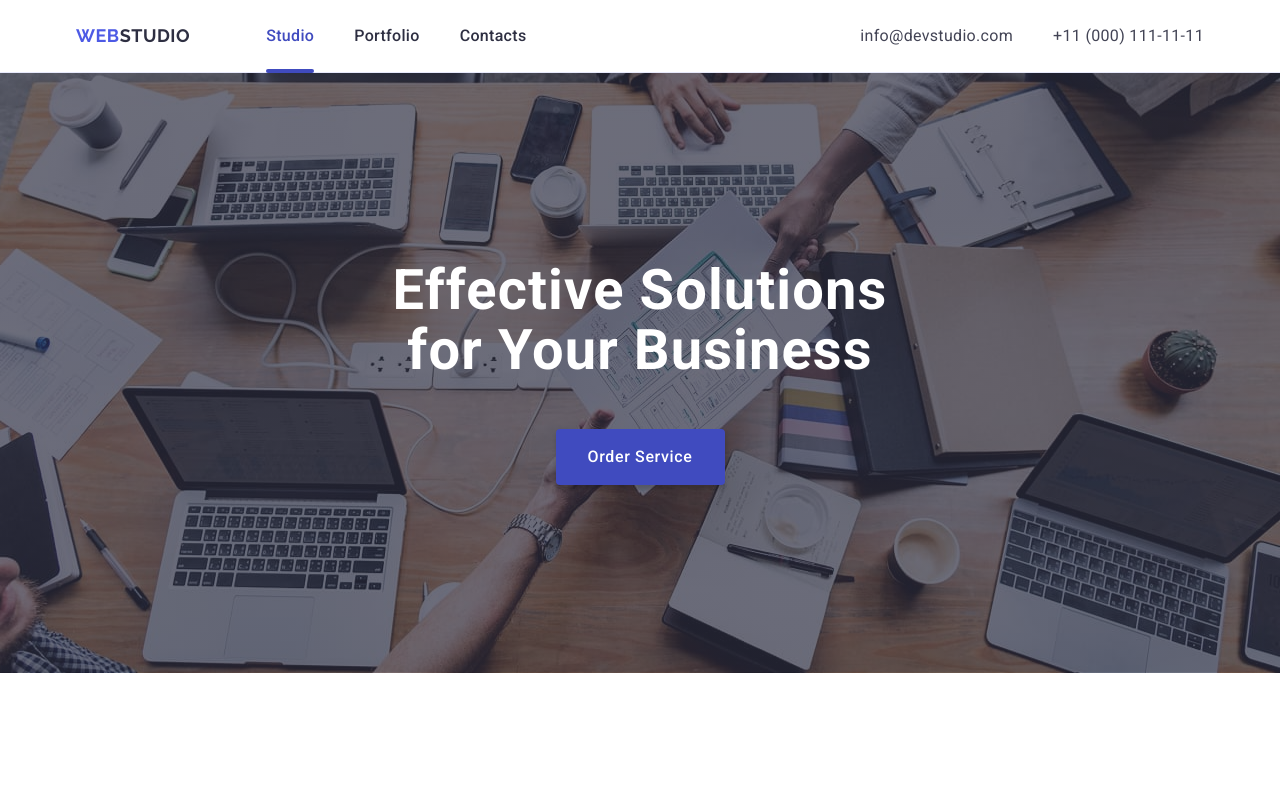
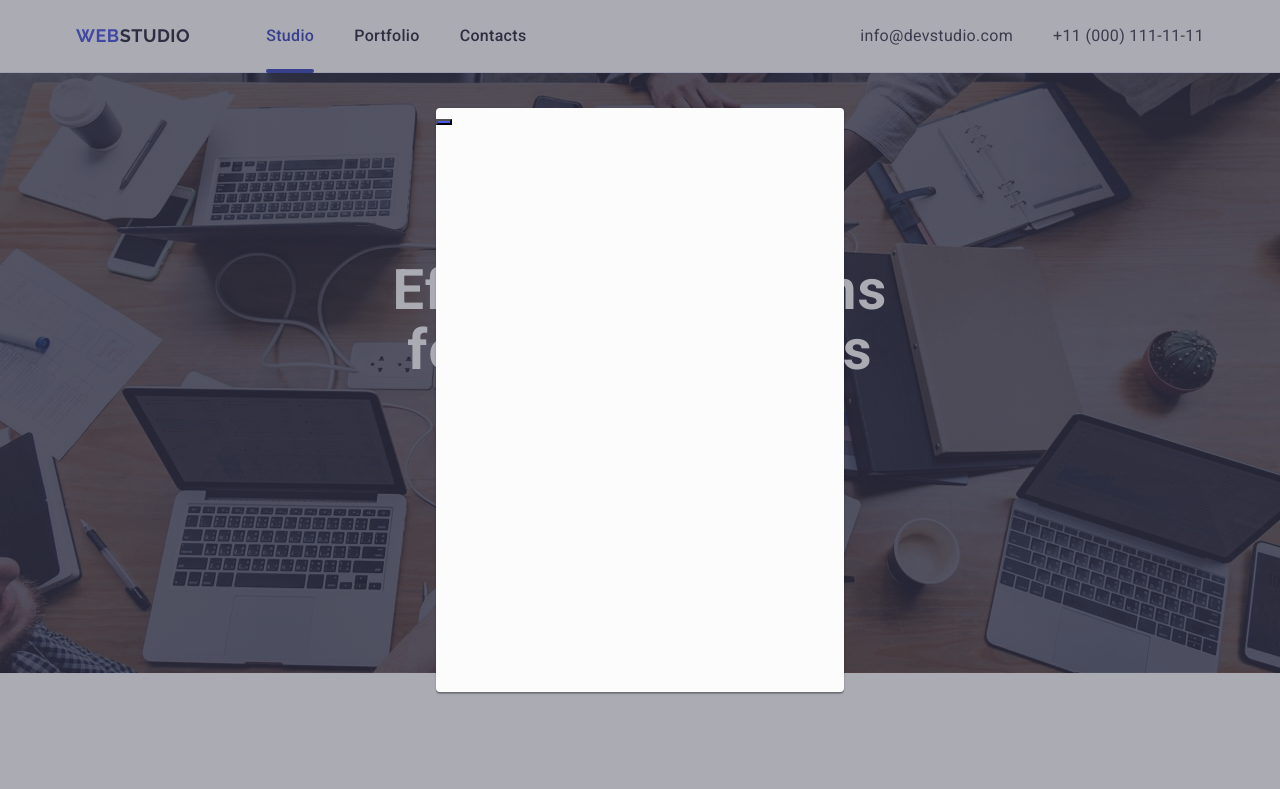
Before and after one commit to tokareva-stacy/goit-markup-hw-05, a plain HTML site: page index.html in a window 1280 px wide. Both pictures are taken after a click on the button "Order Service". Shown: the top 789 px of the page. Drawn offline with nearby package versions, Linux system fonts and the light colour scheme.

Commit message:
modal and btn

```diff
--- a/css/styles.css
+++ b/css/styles.css
@@ -523,3 +523,38 @@
 .soc-media-icon {
     fill: #f4f4fd;
 }
+
+.backdrop {
+    position: fixed;
+    top: 0;
+    left: 0;
+    width: 100%;
+    height: 100%;
+    background-color: rgba(46, 47, 66, 0.4);
+    opacity: 0;
+    visibility: hidden;
+    pointer-events: none;
+    transition: opacity 250ms cubic-bezier(0.4, 0, 0.2, 1),
+                visibility 250ms cubic-bezier(0.4, 0, 0.2, 1);
+}
+.backdrop.is-open {
+    opacity: 1;
+    visibility: visible;
+    pointer-events: auto;
+
+}
+.backdrop:not(.is-open) .modal {
+    transform: translate(-50%, -100%);
+}
+.modal {
+    position: absolute;
+    top: 50%;
+    left: 50%;
+    width: 408px;
+    min-height: 584px;
+    background-color: #fcfcfc;
+    box-shadow: 0 1px 1px 0 rgba(0, 0, 0, 0.14), 0 1px 3px 0 rgba(0, 0, 0, 0.12), 0 2px 1px 0 rgba(0, 0, 0, 0.2);
+    border-radius: 4px;
+    transform: translate(-50%, -50%);
+    transition: transform 250ms cubic-bezier(0.4, 0, 0.2, 1);
+}
--- a/index.html
+++ b/index.html
@@ -64,7 +64,9 @@
       <section class="hero">
         <div class="container">
           <h1 class="hero-title">Effective Solutions for Your Business</h1>
-          <button type="button" class="hero-button">Order Service</button>
+          <button data-modal-open type="button" class="hero-button">
+            Order Service
+          </button>
         </div>
       </section>
 
@@ -485,5 +487,12 @@
         </div>
       </div>
     </footer>
+    <div class="backdrop" data-modal>
+      <div class="modal">
+        <button class="modal-class-btn" data-modal-close></button>
+      </div>
+    </div>
+
+    <script src="./js/modal.js"></script>
   </body>
 </html>
--- /dev/null
+++ b/js/modal.js
@@ -0,0 +1,18 @@
+(() => {
+  const refs = {
+    // Додати атрибут data-modal-open на кнопку відкриття
+    openModalBtn: document.querySelector("[data-modal-open]"),
+    // Додати атрибут data-modal-close на кнопку закриття
+    closeModalBtn: document.querySelector("[data-modal-close]"),
+    // Додати атрибут data-modal на бекдроп модалки
+    modal: document.querySelector("[data-modal]"),
+  };
+
+  refs.openModalBtn.addEventListener("click", toggleModal);
+  refs.closeModalBtn.addEventListener("click", toggleModal);
+
+  function toggleModal() {
+    // is-open це клас який буде додаватися/забиратися на бекдроп при натисканні на кнопки
+    refs.modal.classList.toggle("is-open");
+  }
+})();
```
